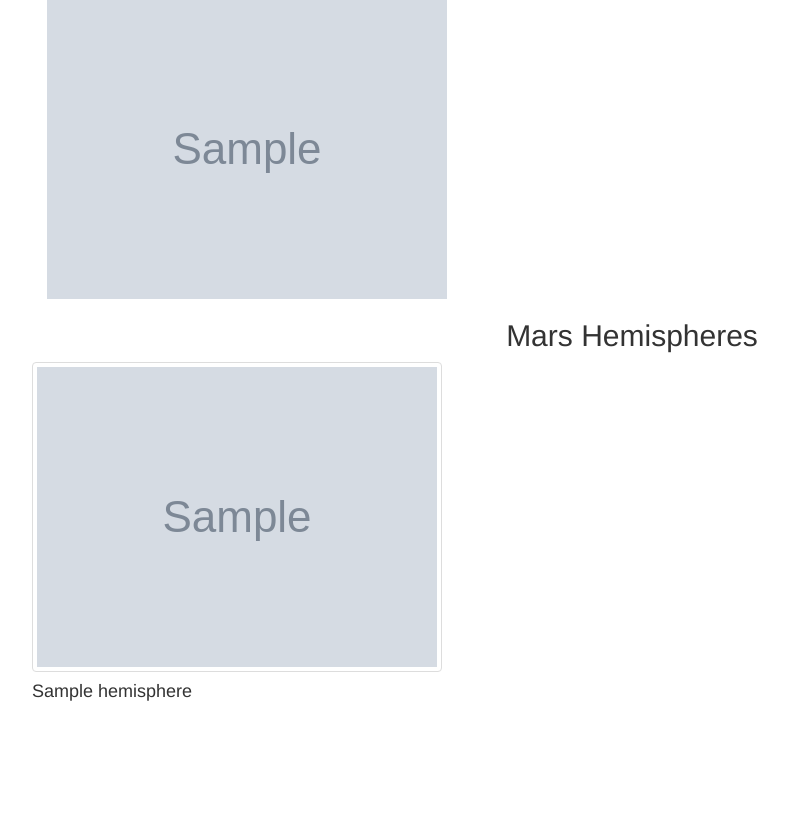
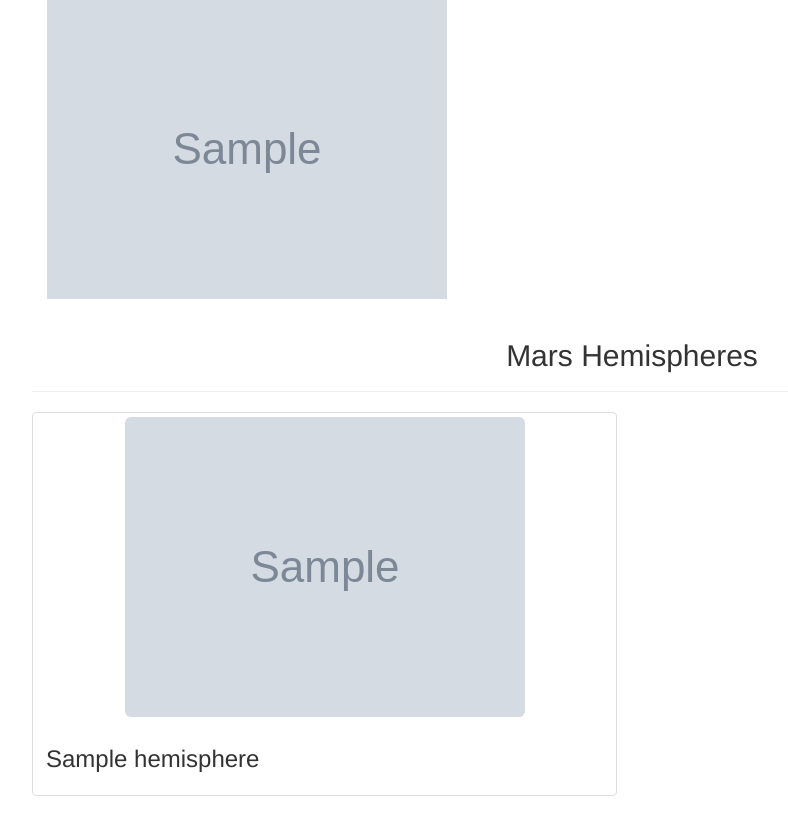
Before and after one commit to HannaKim4673/Mission-to-Mars, a Flask app: page / in a window 1280 px wide. Shown: the part 468-1284 px from the top of the page, without its empty margins (8-796 px from the left). Before the commit the page ends 1169 px from the top, so only its background shows below. Run offline with Flask 2, Linux system fonts and the light colour scheme; grey boxes marked "Sample" are stand-in pictures; a database or web service that is not in the repository returns one stand-in record (values such as "Sample title"); some libraries are stand-ins or nearby versions.

Commit message:
Fixed index.html for module 10 challenge deliverables 2 and 3

```diff
--- a/templates/index.html
+++ b/templates/index.html
@@ -47,14 +47,19 @@
         <!-- Mars Hemispheres -->
         <div class="row" id="mars-hemispheres">
             <div class="col-xs-12 col-md-12">
-                <!-- Info for centering text found at https://htmlcheatsheet.com/m/ -->
-                <h2 style="text-align: center;">Mars Hemispheres</h2>
+                <div class="page-header">
+                    <h2 class="text-center">Mars Hemispheres</h2>
+                </div>
             </div>
             {% for hemisphere in mars.hemispheres %}
                 <div class="col-xs-6 col-md-6">
-                    <!-- Changed images to thumbnails -->
-                    <img src="{{ hemisphere['img_url'] }}" alt="Responsive image" class="img-thumbnail">
-                    <h4>{{ hemisphere['title'] }}</h4>
+                    <div class="thumbnail">
+                        <!-- Rounded corners of images using img-rounded -->
+                        <img src="{{ hemisphere['img_url'] }}" alt="Responsive image" class="img-rounded">
+                        <div class="caption">
+                            <h3>{{ hemisphere['title'] }}</h3>
+                        </div>
+                    </div>
                 </div>
             {% endfor %}
         </div>
```
